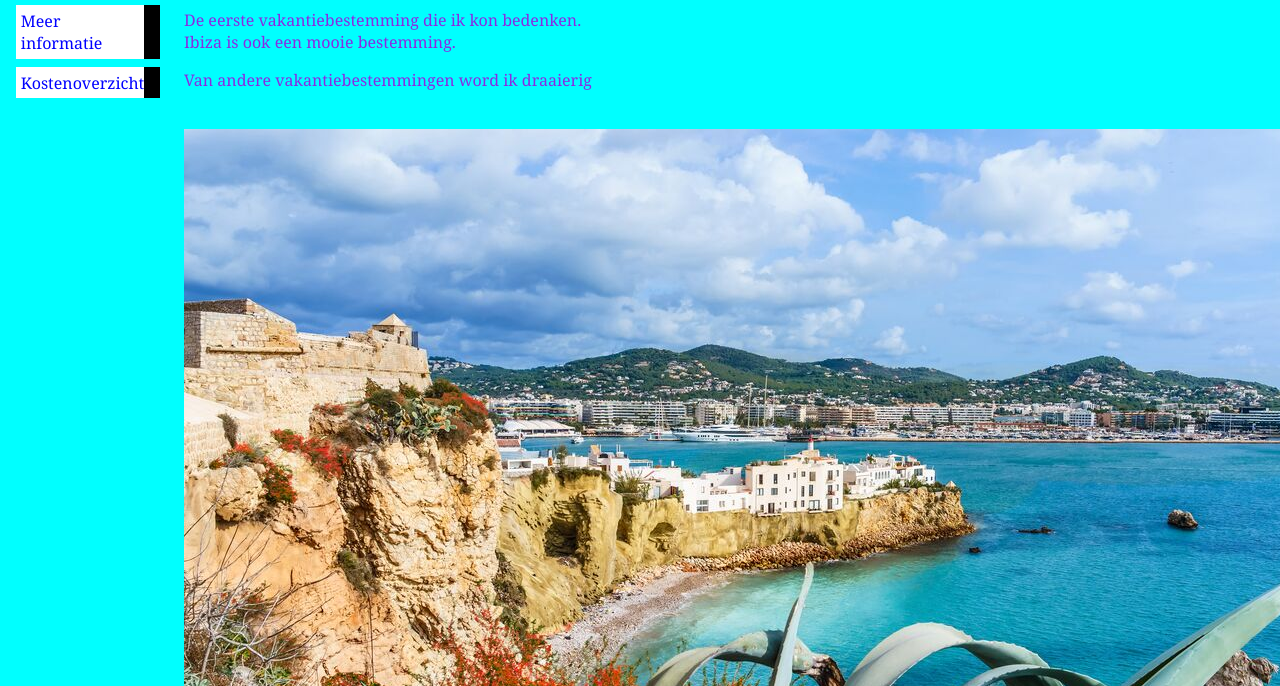
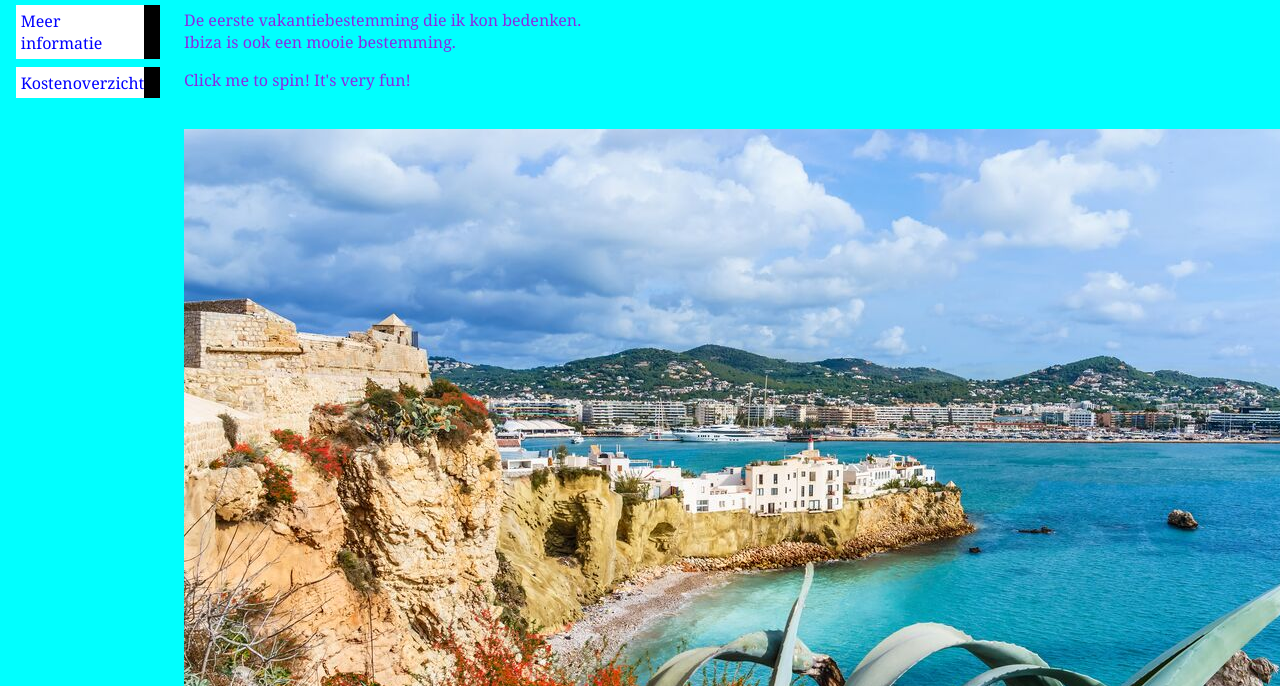
Before and after one commit to MathisDw/Website, a plain HTML site: page index.html in a window 1280 px wide. Shown: the part 114-800 px from the top of the page. Drawn offline with Linux system fonts and the light colour scheme.

Commit message:
Update index.html

```diff
--- a/index.html
+++ b/index.html
@@ -30,11 +30,11 @@
 		<!-- Hier komt de datum en tijd die de gebruiker kan zien. -->
 		<p id="datetime"></p>
 		<p>De eerste vakantiebestemming die ik kon bedenken.<br>
-            Ibiza is ook een mooie bestemming.</p>
+            		Ibiza is ook een mooie bestemming.</p>
 
 		<!-- Spinning text -->
 		<p id="spinning-text" onclick="toggleSpin()">
-			Van andere vakantiebestemmingen word ik draaierig</p>
+			Click me to spin! It's very fun!</p>
 		<br>
 
 		<img src="vakantie.jpg" alt="Afbeelding van de bestemming" id="about" class="shakeable" onclick="toggleShake()">
```
